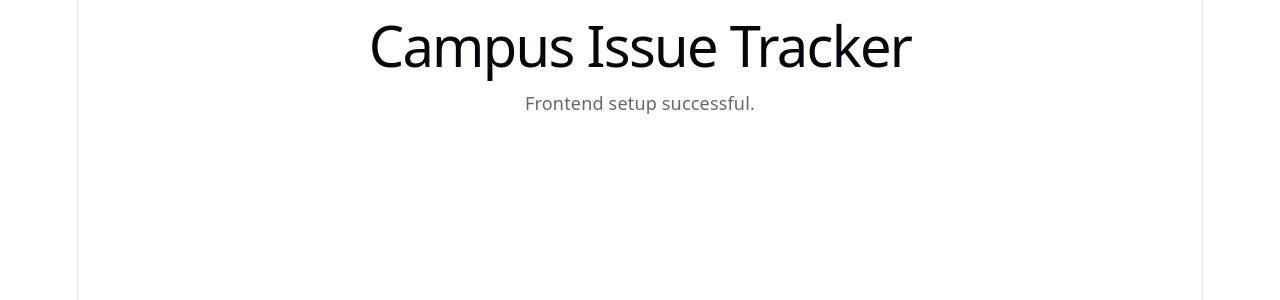
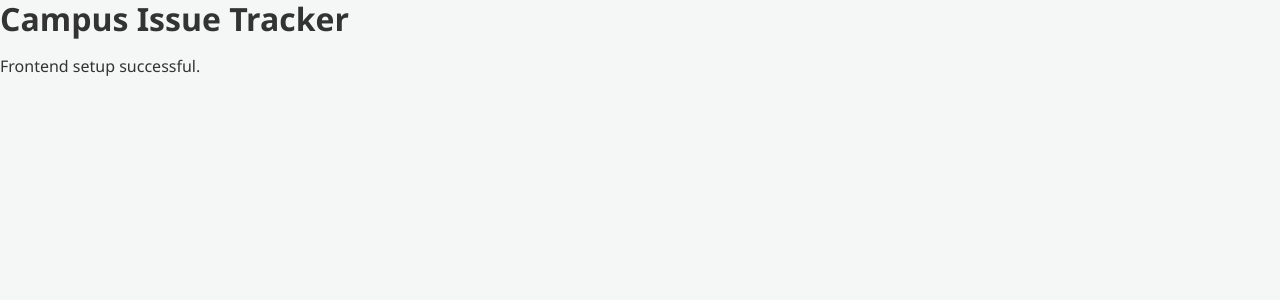
Before and after one commit to MoonxWater/campus-issue-tracker, a React app in the folder frontend/: page / in a window 1280 px wide. Shown: the top 300 px of the page. Built offline with nearby package versions, Linux system fonts and the light colour scheme; the HTML template or start-up script is replaced by a standard one.

Commit message:
chore: setup frontend components and global styles

```diff
--- a/frontend/src/index.css
+++ b/frontend/src/index.css
@@ -1,111 +1,123 @@
 :root {
-  --text: #6b6375;
-  --text-h: #08060d;
-  --bg: #fff;
-  --border: #e5e4e7;
-  --code-bg: #f4f3ec;
-  --accent: #aa3bff;
-  --accent-bg: rgba(170, 59, 255, 0.1);
-  --accent-border: rgba(170, 59, 255, 0.5);
-  --social-bg: rgba(244, 243, 236, 0.5);
-  --shadow:
-    rgba(0, 0, 0, 0.1) 0 10px 15px -3px, rgba(0, 0, 0, 0.05) 0 4px 6px -2px;
-
-  --sans: system-ui, 'Segoe UI', Roboto, sans-serif;
-  --heading: system-ui, 'Segoe UI', Roboto, sans-serif;
-  --mono: ui-monospace, Consolas, monospace;
-
-  font: 18px/145% var(--sans);
-  letter-spacing: 0.18px;
-  color-scheme: light dark;
-  color: var(--text);
-  background: var(--bg);
-  font-synthesis: none;
-  text-rendering: optimizeLegibility;
-  -webkit-font-smoothing: antialiased;
-  -moz-osx-font-smoothing: grayscale;
-
-  @media (max-width: 1024px) {
-    font-size: 16px;
-  }
+  --primary-color: #3498db;
+  --secondary-color: #2ecc71;
+  --background-color: #f4f7f6;
+  --text-color: #333333;
+  --text-muted: #777777;
+  --border-color: #e0e0e0;
+  --header-bg: #ffffff;
+  --footer-bg: #2c3e50;
+  --font-family: 'Segoe UI', Tahoma, Geneva, Verdana, sans-serif;
+  --border-radius: 8px;
+  --spacing-xs: 4px;
+  --spacing-sm: 8px;
+  --spacing-md: 16px;
+  --spacing-lg: 24px;
+  --spacing-xl: 32px;
 }
 
-@media (prefers-color-scheme: dark) {
-  :root {
-    --text: #9ca3af;
-    --text-h: #f3f4f6;
-    --bg: #16171d;
-    --border: #2e303a;
-    --code-bg: #1f2028;
-    --accent: #c084fc;
-    --accent-bg: rgba(192, 132, 252, 0.15);
-    --accent-border: rgba(192, 132, 252, 0.5);
-    --social-bg: rgba(47, 48, 58, 0.5);
-    --shadow:
-      rgba(0, 0, 0, 0.4) 0 10px 15px -3px, rgba(0, 0, 0, 0.25) 0 4px 6px -2px;
-  }
-
-  #social .button-icon {
-    filter: invert(1) brightness(2);
-  }
-}
-
-body {
-  margin: 0;
-}
-
-#root {
-  width: 1126px;
-  max-width: 100%;
-  margin: 0 auto;
-  text-align: center;
-  border-inline: 1px solid var(--border);
-  min-height: 100svh;
-  display: flex;
-  flex-direction: column;
+/* Global box-sizing */
+*,
+*::before,
+*::after {
   box-sizing: border-box;
 }
 
-h1,
-h2 {
-  font-family: var(--heading);
-  font-weight: 500;
-  color: var(--text-h);
+/* Remove default body margin and set up basic typography */
+html,
+body {
+  margin: 0;
+  padding: 0;
+  font-family: var(--font-family);
+  background-color: var(--background-color);
+  color: var(--text-color);
+  line-height: 1.6;
+  font-size: 16px;
+  -webkit-font-smoothing: antialiased;
+  -moz-osx-font-smoothing: grayscale;
 }
 
-h1 {
-  font-size: 56px;
-  letter-spacing: -1.68px;
-  margin: 32px 0;
-  @media (max-width: 1024px) {
-    font-size: 36px;
-    margin: 20px 0;
+/* Basic typography */
+h1, h2, h3, h4, h5, h6 {
+  margin-top: 0;
+  margin-bottom: var(--spacing-md);
+  font-weight: 600;
+  line-height: 1.2;
+}
+
+p {
+  margin-top: 0;
+  margin-bottom: var(--spacing-md);
+}
+
+a {
+  color: var(--primary-color);
+  text-decoration: none;
+  transition: color 0.3s ease;
+}
+
+a:hover {
+  text-decoration: underline;
+}
+
+/* Responsive Images */
+img {
+  max-width: 100%;
+  height: auto;
+  display: block;
+}
+
+/* Basic page layout support */
+.app-container {
+  display: flex;
+  flex-direction: column;
+  min-height: 100vh;
+}
+
+.main-content {
+  flex: 1;
+  padding: var(--spacing-lg) var(--spacing-md);
+  width: 100%;
+  max-width: 1200px;
+  margin: 0 auto;
+}
+
+/* Clean UI utility classes */
+.container {
+  width: 100%;
+  max-width: 1200px;
+  margin: 0 auto;
+  padding: 0 var(--spacing-md);
+}
+
+.flex {
+  display: flex;
+}
+
+.flex-col {
+  flex-direction: column;
+}
+
+.items-center {
+  align-items: center;
+}
+
+.justify-center {
+  justify-content: center;
+}
+
+.justify-between {
+  justify-content: space-between;
+}
+
+/* Responsive foundation */
+@media (max-width: 768px) {
+  :root {
+    --spacing-lg: 16px;
+    --spacing-xl: 24px;
+  }
+
+  .main-content {
+    padding: var(--spacing-md);
   }
 }
-h2 {
-  font-size: 24px;
-  line-height: 118%;
-  letter-spacing: -0.24px;
-  margin: 0 0 8px;
-  @media (max-width: 1024px) {
-    font-size: 20px;
-  }
-}
-p {
-  margin: 0;
-}
-
-code,
-.counter {
-  font-family: var(--mono);
-  display: inline-flex;
-  border-radius: 4px;
-  color: var(--text-h);
-}
-
-code {
-  font-size: 15px;
-  line-height: 135%;
-  padding: 4px 8px;
-  background: var(--code-bg);
-}
```
Also changed, not shown: frontend/src/components/Button.css (added, +66 -0 lines), frontend/src/components/Button.jsx (added, +25 -0 lines), frontend/src/components/Card.css (added, +12 -0 lines), frontend/src/components/Card.jsx (added, +12 -0 lines), frontend/src/components/Footer.css (added, +19 -0 lines), frontend/src/components/Footer.jsx (added, +14 -0 lines), frontend/src/components/Header.css (added, +38 -0 lines), frontend/src/components/Header.jsx (added, +23 -0 lines), frontend/src/components/Layout.jsx (added, +18 -0 lines), 1 other file (tests, documents, lock files or other folders).
